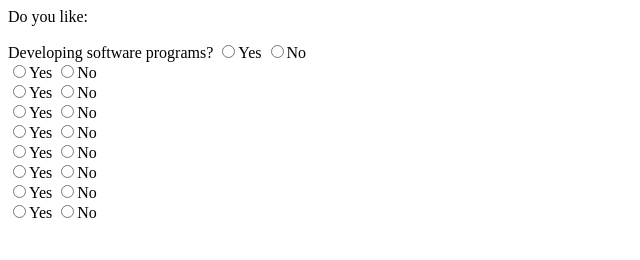
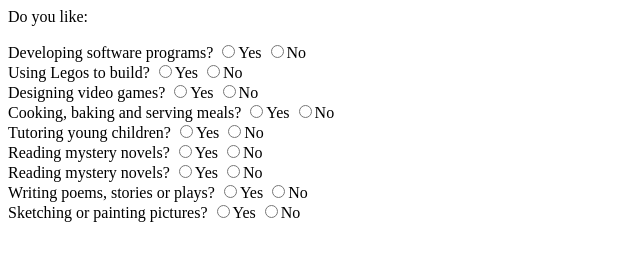
Before and after one commit to abril427/hack2040, a plain HTML site: page survey_1.html in a window 1280 px wide. Shown: the whole page, without its empty margins (0-640 px from the left). Drawn offline with Linux system fonts and the light colour scheme.

Commit message:
survey questions

```diff
--- a/survey_1.html
+++ b/survey_1.html
@@ -7,43 +7,43 @@
       <input type="radio" name="1" value="1">No
     </div>
     <div>
-      <label for="2"></label>
+      <label for="2">Using Legos to build?</label>
       <input type="radio" name="2">Yes
       <input type="radio" name="2">No
     </div>
     <div>
-      <label for="3"></label>
+      <label for="3">Designing video games?</label>
       <input type="radio" name="3" value="3">Yes
       <input type="radio" name="3" value="3">No
     </div>
     <div>
     <div>
-    <label for="4"></label>
+    <label for="4">Cooking, baking and serving meals?</label>
       <input type="radio" name="4" value="4">Yes
       <input type="radio" name="4" value="4">No
     </div>
     <div>
-    <label for="5"></label>
+    <label for="5">Tutoring young children?</label>
       <input type="radio" name="5" value="5">Yes
       <input type="radio" name="5" value="5">No
     </div>
     <div>
-      <label for="6"></label>
+      <label for="6">Reading mystery novels?</label>
       <input type="radio" name="6" value="6">Yes
       <input type="radio" name="6" value="6">No
     </div>
     <div>
-      <label for="7"></label>
+      <label for="7">Reading mystery novels?</label>
       <input type="radio" name="7" value="7">Yes
       <input type="radio" name="7" value="7">No
     </div>
     <div>
-      <label for="8"></label>
+      <label for="8">Writing poems, stories or plays?</label>
       <input type="radio" name="8" value="8">Yes
       <input type="radio" name="8" value="8">No
     </div>
     <div>
-      <label for="9"></label>
+      <label for="9">Sketching or painting pictures?</label>
       <input type="radio" name="9" value="9">Yes
       <input type="radio" name="9" value="9">No
     </div>
```
